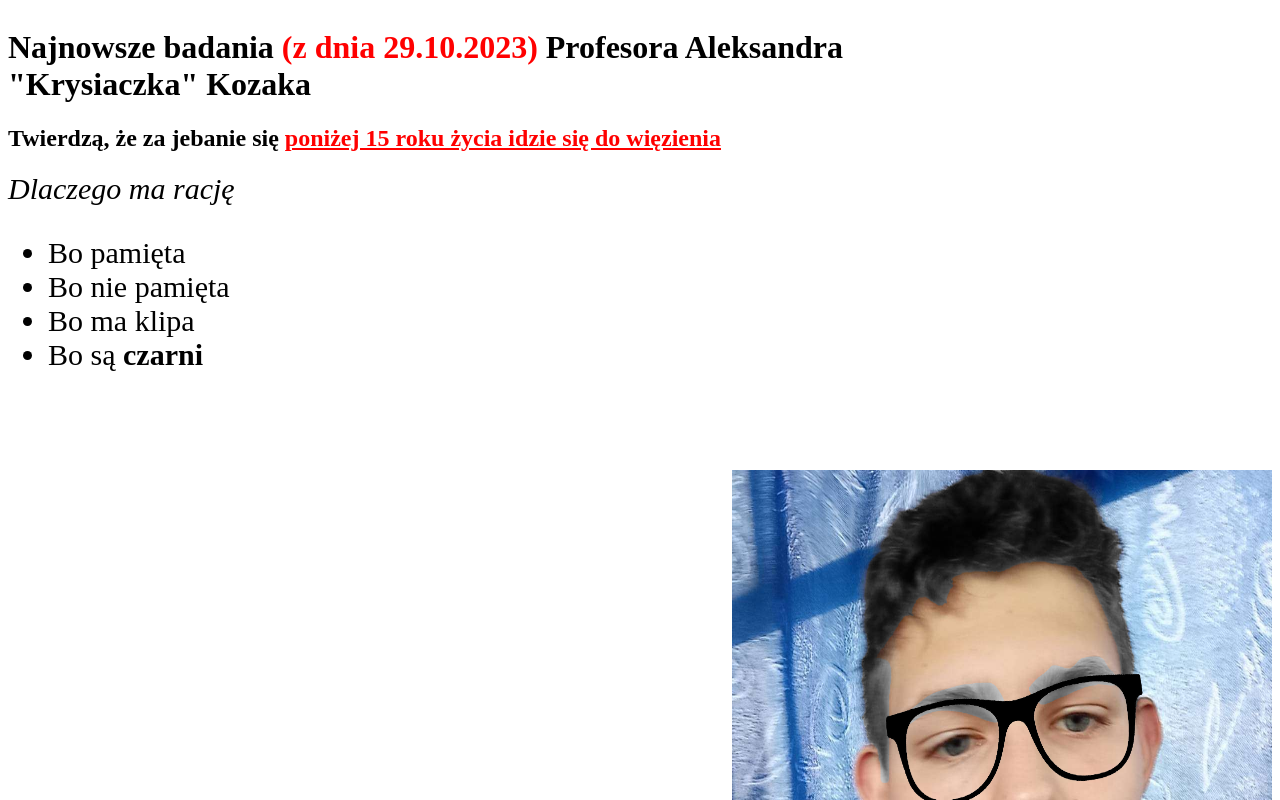
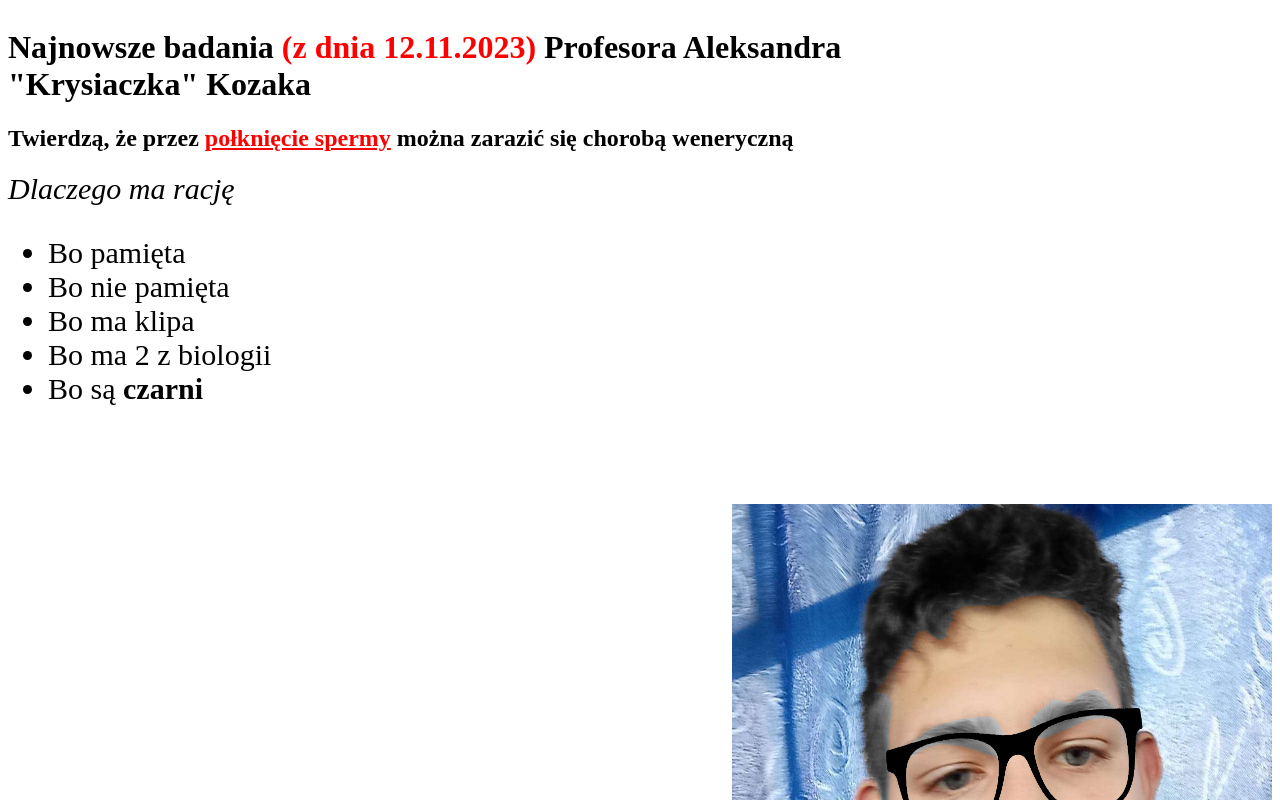
Before and after one commit to Txval/farmazony-krysiaczka, a plain HTML site: page index.html in a window 1280 px wide. Shown: the top 800 px of the page. Drawn offline with Linux system fonts and the light colour scheme.

Commit message:
index.html

```diff
--- a/index.html
+++ b/index.html
@@ -8,16 +8,17 @@
 <body>
 <div id = "mycolor1">
     <h1>
-        Najnowsze badania <span id="mycolor3">(z dnia 29.10.2023)</span> Profesora Aleksandra "Krysiaczka" Kozaka
+        Najnowsze badania <span id="mycolor3">(z dnia 12.11.2023)</span> Profesora Aleksandra "Krysiaczka" Kozaka
     </h1>
     <h2>
-        Twierdzą, że za jebanie się <span id="mycolor2">poniżej 15 roku życia idzie się do więzienia</span>
+        Twierdzą, że przez <span id="mycolor2">połknięcie spermy</span> można zarazić się <b>chorobą weneryczną</b>
     </h2>
     <i><span class="lista">Dlaczego ma rację</span></i>
     <ul>
         <li>Bo pamięta</li>
         <li>Bo nie pamięta</li>
         <li>Bo ma klipa</li>
+        <li>Bo ma 2 z biologii</li>
         <li>Bo są <b>czarni</b></li>
         <br>
         <br>
```
